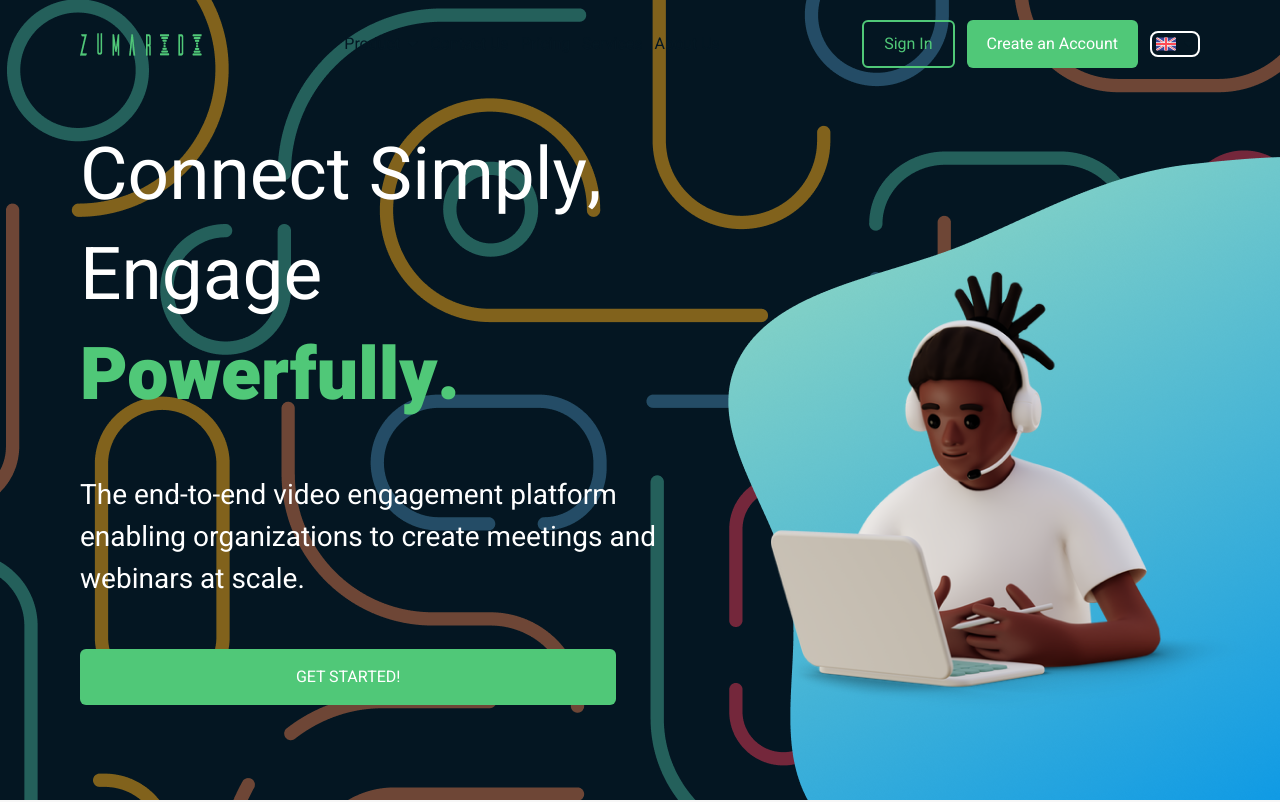
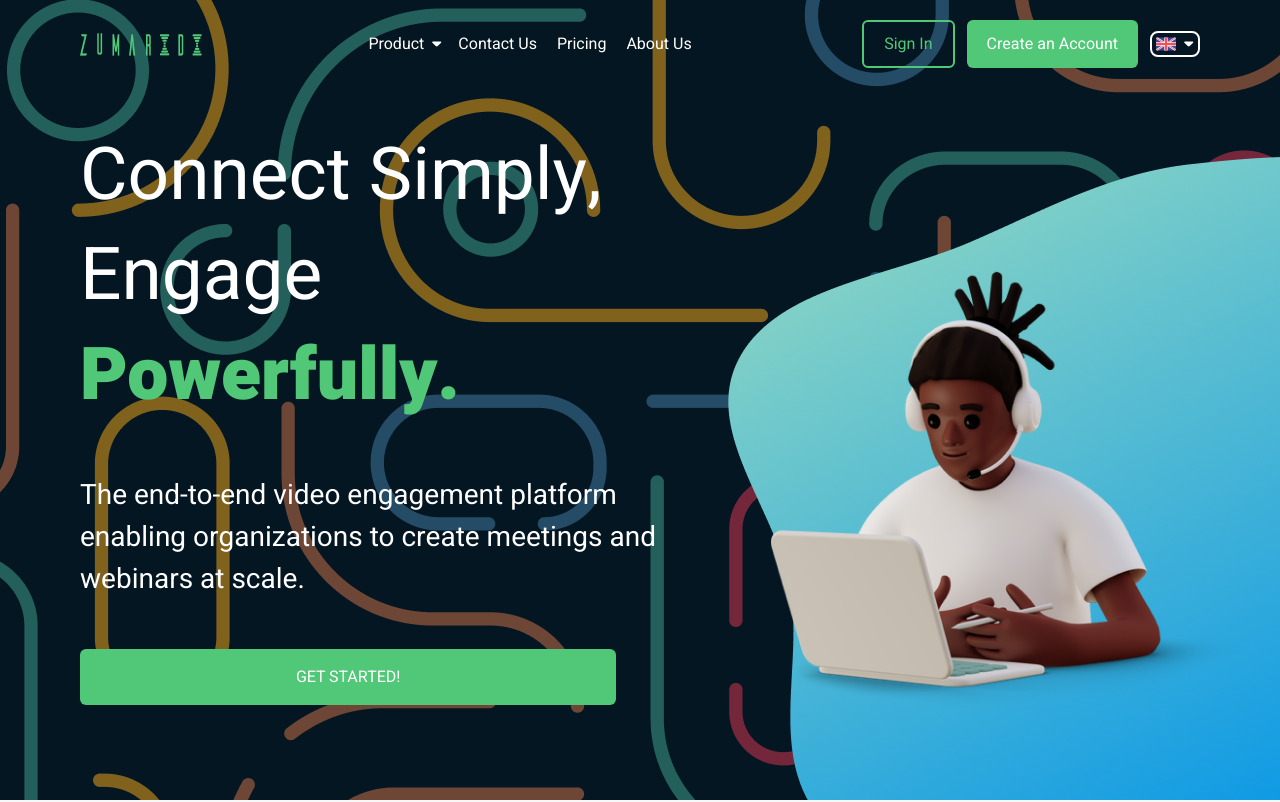
Before and after one commit to Jesutofunmi5/new, a React (Create React App) app: page / in a window 1280 px wide. Shown: the top 802 px of the page. Built offline with nearby package versions, Linux system fonts and the light colour scheme.

Commit message:
fix: button hover and navbar links

```diff
--- /dev/null
+++ b/src/components/modules/navbar/NavLink.tsx
@@ -0,0 +1,25 @@
+import { Link, useLocation } from "react-router-dom";
+import type { ReactNode } from "react";
+
+interface Props {
+  to: string;
+  children: ReactNode;
+}
+
+const NavLink = ({ to, children }: Props) => {
+  const { pathname } = useLocation();
+  return (
+    <Link
+      to={to}
+      className={`${
+        pathname === to
+          ? "text-primary border-b-2 border-b-primary"
+          : "text-white hover:text-primary"
+      } pb-px px-1`}
+    >
+      {children}
+    </Link>
+  );
+};
+
+export default NavLink;
--- a/src/components/modules/navbar/Navbar.tsx
+++ b/src/components/modules/navbar/Navbar.tsx
@@ -1,5 +1,6 @@
 import { Link } from "react-router-dom";
 
+import NavLink from "./NavLink";
 import { ZUimages } from "assets";
 import { logout } from "redux/slices/auth.slice";
 import { Button, Dropdown } from "components/widgets";
@@ -22,8 +23,8 @@ const Navbar = ({ transparent = false }: Props) => {
   return (
     <div
       className={`${
-        transparent ? "bg-transparent text-black" : "bg-black text-white"
-      } w-full py-5 px-5 md:px-10 xl:px-20 flex items-center justify-between`}
+        transparent ? "bg-transparent" : "bg-black"
+      } text-white w-full py-5 px-5 md:px-10 xl:px-20 flex items-center justify-between`}
     >
       <Link to={HOME}>
         <img src={ZUimages.logo} alt="logo" />
@@ -40,10 +41,9 @@ const Navbar = ({ transparent = false }: Props) => {
         >
           <p></p>
         </Dropdown>
-        <Link to={CONTACT}>Contact Us</Link>
-        <Link to="#">Pricing</Link>
-        <Link to="#">Services</Link>
-        <Link to="#">About Us</Link>
+        <NavLink to={CONTACT}>Contact Us</NavLink>
+        <NavLink to="#">Pricing</NavLink>
+        <NavLink to="#">About Us</NavLink>
       </div>
 
       {!isLoggedIn ? (
--- a/src/components/widgets/button/Button.tsx
+++ b/src/components/widgets/button/Button.tsx
@@ -34,9 +34,7 @@ const Button = ({
   const Button = () => (
     <button
       className={`${getSize(size)} ${
-        variant === "full"
-          ? "bg-primary text-white "
-          : "border-2 border-primary text-primary hover:bg-[#E9A218] hover:text-black"
+        variant === "full" ? "bg-primary text-white " : "border-2 border-primary text-primary"
       } ${className}  rounded-[6px] px-5 py-2 `}
       {...rest}
     >
```
